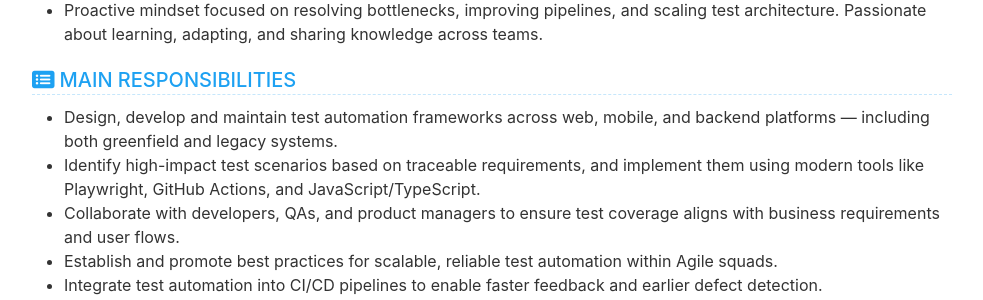
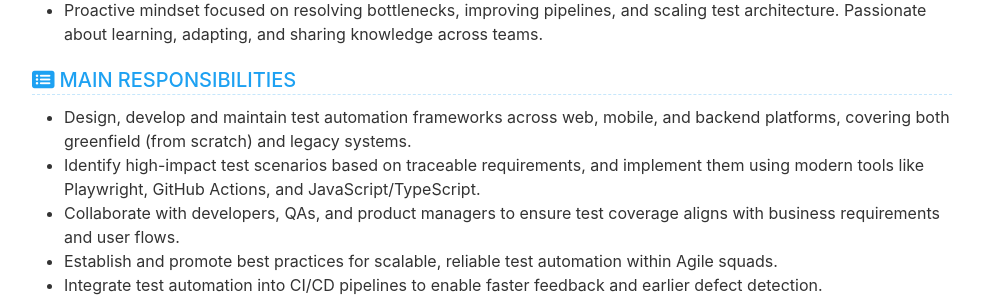
Before and after one commit to cvera08/full-resume, a Jekyll site: the page built from index.html, in a window 1280 px wide and 900 px high, scrolled down 1436 px. Shown: the part 153-453 px from the top of the window, without its empty margins (148-1131 px from the left). Built offline with Jekyll 4.4.1, drawn with Linux system fonts in a browser that asks for light colours.

Commit message:
style: main responsibilities - use from scratch term

```diff
--- a/_data/data.yml
+++ b/_data/data.yml
@@ -101,7 +101,7 @@ reference:
   order: 6
   title: MAIN RESPONSIBILITIES
   description: |
-    - Design, develop and maintain test automation frameworks across web, mobile, and backend platforms — including both greenfield and legacy systems.
+    - Design, develop and maintain test automation frameworks across web, mobile, and backend platforms, covering both greenfield (from scratch) and legacy systems.
     - Identify high-impact test scenarios based on traceable requirements, and implement them using modern tools like Playwright, GitHub Actions, and JavaScript/TypeScript.
     - Collaborate with developers, QAs, and product managers to ensure test coverage aligns with business requirements and user flows.
     - Establish and promote best practices for scalable, reliable test automation within Agile squads.
```
